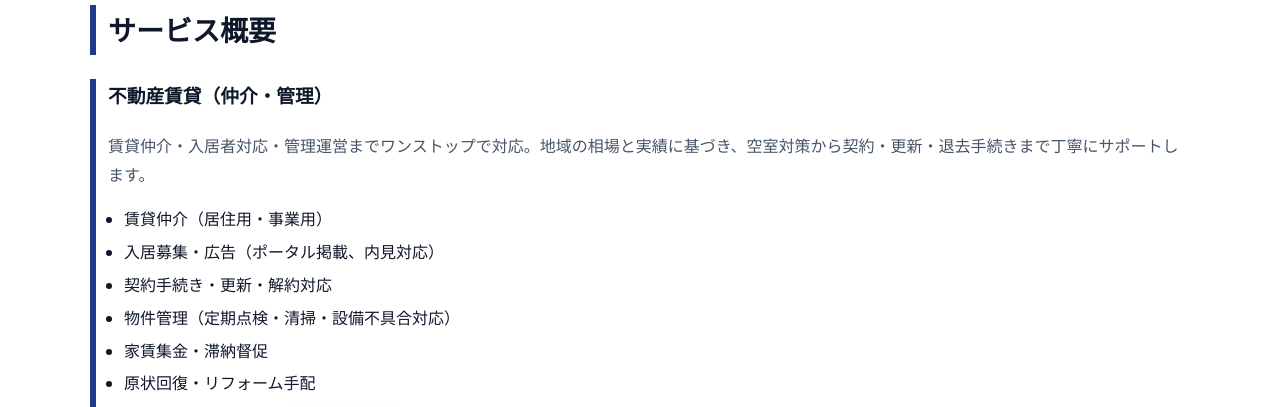
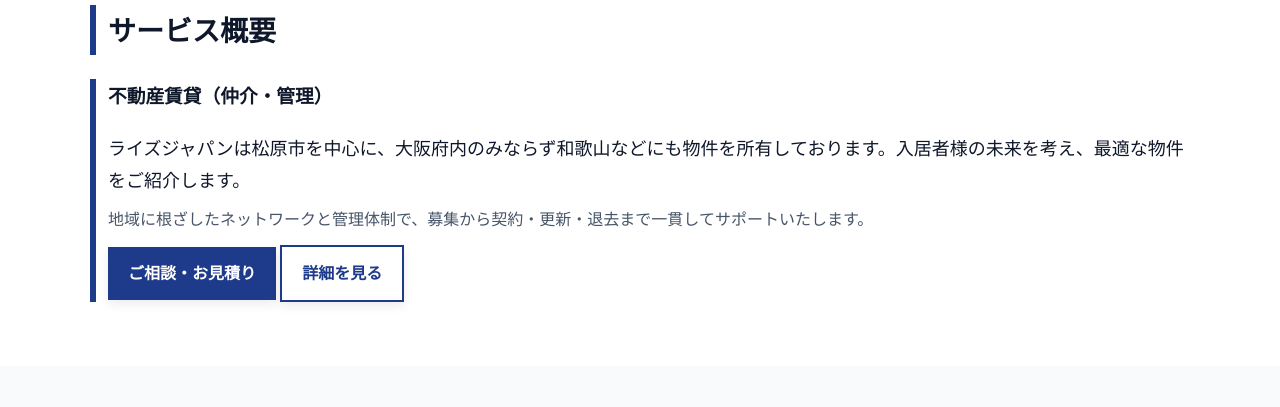
Before and after one commit to murata-hiroki/estate_hp, a plain HTML site: page index.html in a window 1280 px wide. Shown: the part 860-1267 px from the top of the page. Drawn offline with Linux system fonts and the light colour scheme.

Commit message:
feat(services): replace list with narrative lead text tailored to Rise Japan and add .lead style

```diff
--- a/assets/css/styles.css
+++ b/assets/css/styles.css
@@ -80,8 +80,7 @@ a:hover{opacity:.85}
 
 /* Services (non-card) */
 .service{border-left:6px solid var(--color-navy); padding-left:12px}
-.service-list{margin:12px 0 0; padding:0 0 0 16px}
-.service-item{margin:4px 0}
+.lead{font-size:18px; color:#0f172a}
 
 /* Feature rows */
 .feature{display:grid; grid-template-columns:1fr 1fr; gap:24px; align-items:center}
--- a/index.html
+++ b/index.html
@@ -69,15 +69,8 @@
       <h2 class="section-title">サービス概要</h2>
       <div class="service service--rentals">
         <h3 style="margin-top:0">不動産賃貸（仲介・管理）</h3>
-        <p class="subtle">賃貸仲介・入居者対応・管理運営までワンストップで対応。地域の相場と実績に基づき、空室対策から契約・更新・退去手続きまで丁寧にサポートします。</p>
-        <ul class="service-list">
-          <li class="service-item">賃貸仲介（居住用・事業用）</li>
-          <li class="service-item">入居募集・広告（ポータル掲載、内見対応）</li>
-          <li class="service-item">契約手続き・更新・解約対応</li>
-          <li class="service-item">物件管理（定期点検・清掃・設備不具合対応）</li>
-          <li class="service-item">家賃集金・滞納督促</li>
-          <li class="service-item">原状回復・リフォーム手配</li>
-        </ul>
+        <p class="lead" style="margin:8px 0 0">ライズジャパンは松原市を中心に、大阪府内のみならず和歌山などにも物件を所有しております。入居者様の未来を考え、最適な物件をご紹介します。</p>
+        <p class="subtle" style="margin:8px 0 0">地域に根ざしたネットワークと管理体制で、募集から契約・更新・退去まで一貫してサポートいたします。</p>
         <div style="margin-top:12px">
           <a class="btn btn--primary" href="/contact.html">ご相談・お見積り</a>
           <a class="btn btn--ghost" href="/services.html">詳細を見る</a>
```
